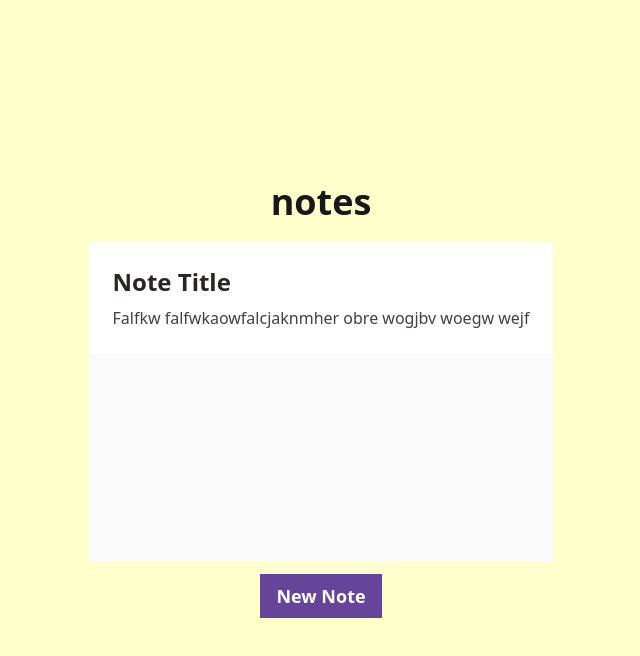
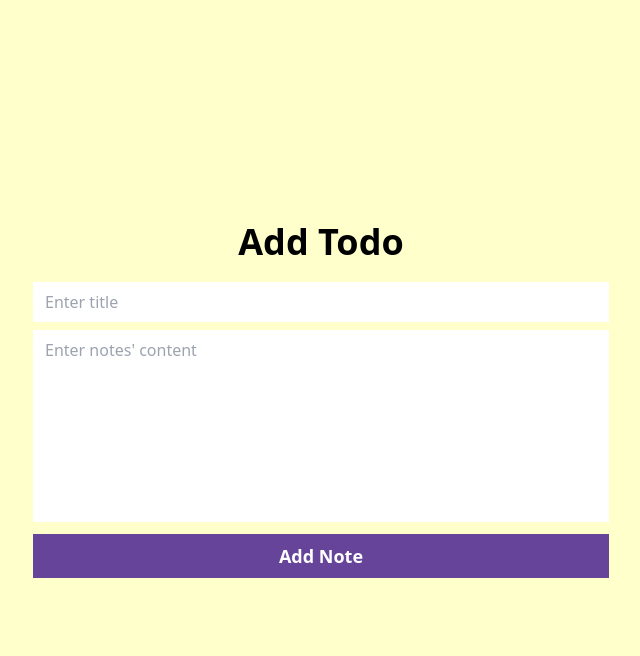
Before and after one commit to versacodes/notes-app, a Vue app: page / in a window 1280 px wide. Both pictures are taken after a click on the button "New Note". Shown: the top 656 px of the page, without its empty margins (319-959 px from the left). Built offline with nearby package versions, Linux system fonts and the light colour scheme.

Commit message:
Created and styled two components, BaseInput and NotesAdd

```diff
--- a/src/App.vue
+++ b/src/App.vue
@@ -2,19 +2,29 @@
 import NotesListSection from "./components/NotesListSection.vue"
 import BaseButton from "./components/BaseButton.vue"
 import { useNotesStore } from "./store/notesStore.js"
+import { ref } from 'vue'
+import NotesAdd from "./components/NotesAdd.vue"
 
 const store = useNotesStore()
+
+const is_adding_todo = ref(false)
+function setAddingTodo() {
+  is_adding_todo.value = !is_adding_todo.value
+}
 
 </script>
 
 <template>
+  <template v-if="!is_adding_todo">
     <h1 class="text-zinc-900 font-bold text-4xl mb-5">notes</h1>
     <NotesListSection />
     <BaseButton
       name_btn="New Note"
       class="px-4 py-2 bg-[#649] text-white text-lg mt-3 font-semibold"
-    @click="store.addNotes"
+      @click="setAddingTodo"
     />
+  </template>
+  <NotesAdd v-else/>
 </template>
 
 <style scoped>
--- a/src/assets/main.css
+++ b/src/assets/main.css
@@ -4,16 +4,27 @@
 @tailwind components;
 @tailwind utilities;
 
-body {
+
+html, body {
   background: #ffc;
+  height: 100%;
   /* padding */
+}
+
+input, textarea {
+  display: block;
+  width: 100%;
+}
+
+button {
+  display: block;
 }
 
 #app {
   max-width: 1280px;
   margin: 0 auto;
   /* padding: 2rem; */
-  height: 100vh;
+  height: 100%;
   display: flex;
   flex-direction: column;
   justify-content: center;
--- /dev/null
+++ b/src/components/BaseInput.vue
@@ -0,0 +1,10 @@
+<script setup>
+</script>
+
+<template>
+  <input />
+</template>
+
+<style scoped>
+
+</style>
--- /dev/null
+++ b/src/components/NotesAdd.vue
@@ -0,0 +1,27 @@
+<script setup>
+import BaseInput from "./BaseInput.vue"
+import BaseButton from "./BaseButton.vue"
+</script>
+
+<template>
+  <h1 class="text-4xl mb-5 font-bold">Add Todo</h1>
+  <div class="md:max-w-[36rem] max-w-[20rem] w-full">
+    <BaseInput
+        type="text"
+        placeholder="Enter title"
+        class="py-2 px-3"
+    />
+    <textarea
+        class="py-2 px-3 mt-2 h-[12rem] resize-none"
+        placeholder="Enter notes' content"
+    ></textarea>
+    <BaseButton
+        name_btn="Add Note"
+        class="px-4 py-2 bg-[#649] text-white text-lg mx-auto mt-3 font-semibold w-full"
+    />
+  </div>
+</template>
+
+<style scoped>
+
+</style>
```
Lines whose indentation alone changed are shown as unchanged.
